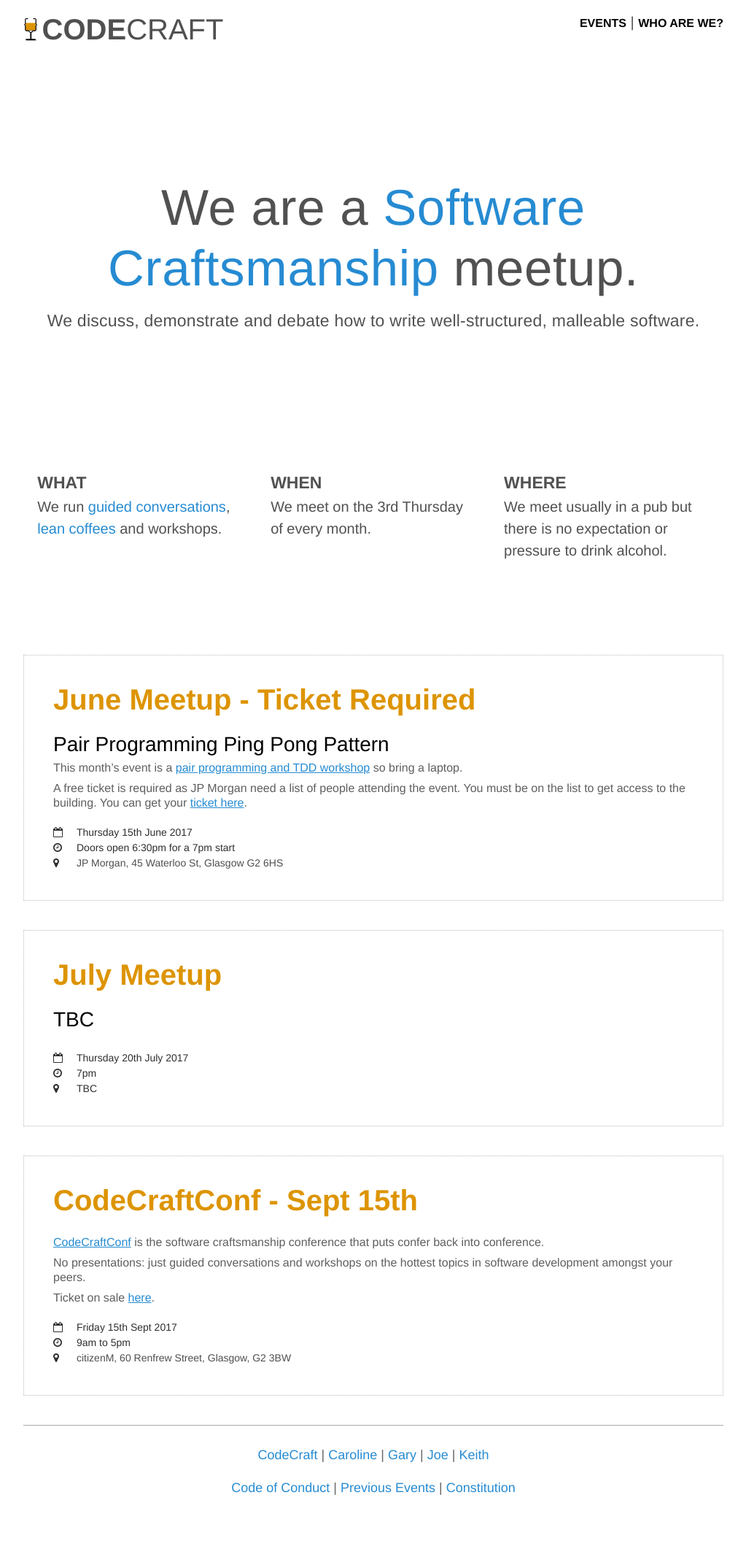
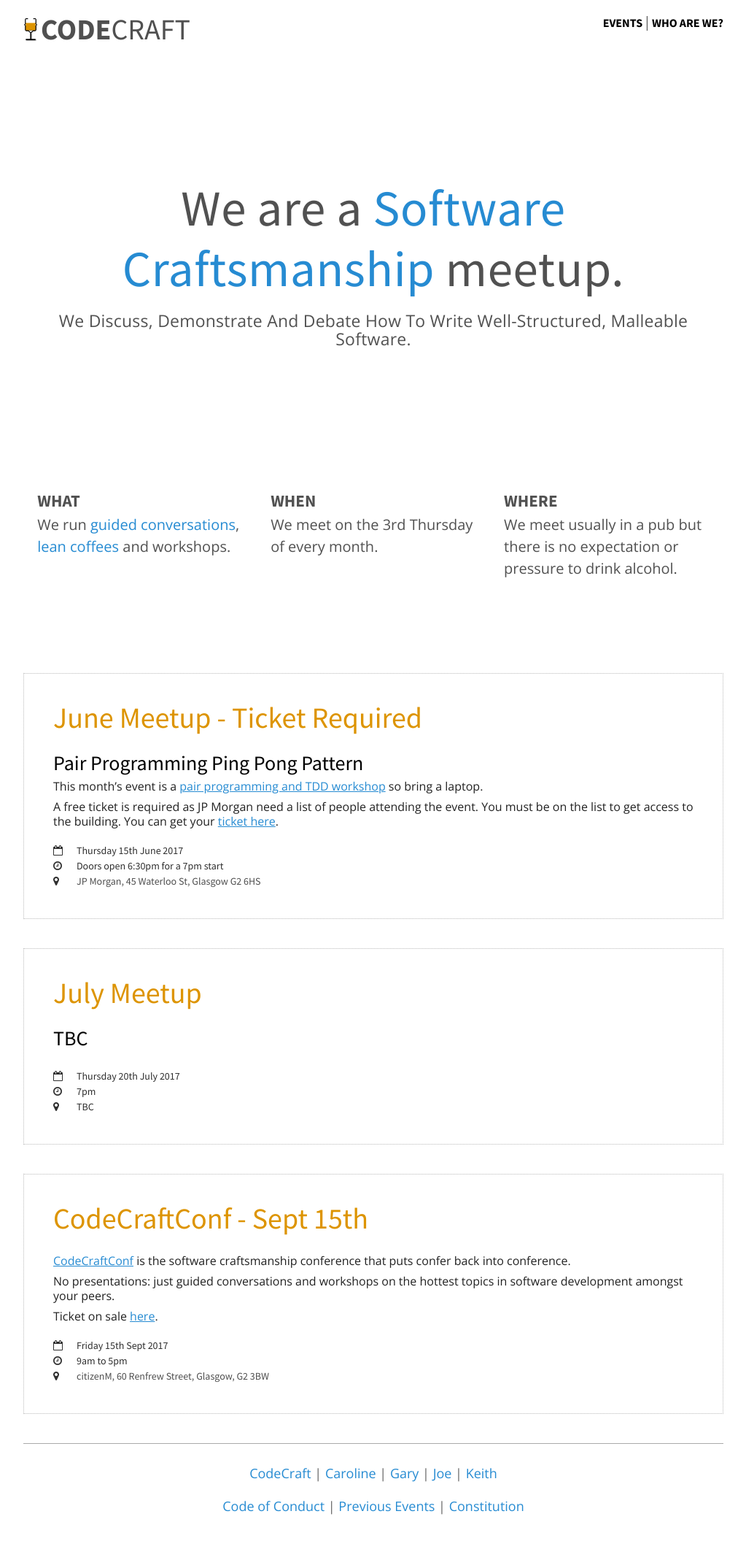
Before and after one commit to codecraftuk/codecraftuk.github.io, a Jekyll site: the page built from indexnew.html, in a window 1280 px wide. Shown: the whole page at 73% size, without its empty margins (128-1151 px from the left). Built offline with Jekyll 4.4.1, drawn with Linux system fonts in a browser that asks for light colours; before the commit the page ends 2097 px from its top, so only the background shows below that.

Commit message:
More new homepage style improvements

```diff
--- a/_layouts/defaultnew.html
+++ b/_layouts/defaultnew.html
@@ -33,7 +33,8 @@
 
     <link rel="icon" type="image/png" href="/images/codecraftlogoclr.png">
     <link rel="stylesheet" href="https://maxcdn.bootstrapcdn.com/font-awesome/4.7.0/css/font-awesome.min.css">
-
+    <link href="http://fonts.googleapis.com/css?family=Open+Sans:400, 400italic" rel="stylesheet" type="text/css">
+    <link href="http://fonts.googleapis.com/css?family=Source+Sans+Pro:400,700" rel="stylesheet" type="text/css">
     <style>
         html {
             font-size: 16px;
@@ -59,6 +60,7 @@
 
         body {
             background: white;
+            font-family: 'Open Sans',sans-serif;
         }
 
         .container {
@@ -218,17 +220,22 @@
             }
         }
 
+        h1,h2,h3{
+            font-family: 'Source Sans Pro',sans-serif;
+        }
 
         .header {
             margin-top: 1em;
             display: flex;
             justify-content: space-between;
             flex-wrap: wrap;
+            font-family: 'Source Sans Pro',sans-serif;
         }
 
         .title {
             text-align: left;
             margin-top: 0em;
+
         }
 
             .title img {
@@ -281,6 +288,21 @@
                 letter-spacing: 0.01em;
                 line-height: 1.2em;
                 margin-bottom: 0.25em;
+                font-family: 'Source Sans Pro',sans-serif;
+            }
+
+
+
+        .jumbotron .lead2 {
+            text-align: center;
+            font-size: 1em;
+            letter-spacing: 0.01em;
+            line-height: 1.1em;
+            text-transform: capitalize;
+        }
+
+            .jumbotron .lead2 span {
+                color: #DD9400;
             }
 
         @media only screen and (min-width: 480px) and (max-width: 720px) {
@@ -293,20 +315,11 @@
             .jumbotron .lead {
                 font-size: 1.5em;
             }
+
+            .jumbotron .lead2 {
+                font-size: 0.8em;
+            }
         }
-
-        .jumbotron .lead2 {
-            text-align: center;
-            font-size: 1em;
-            letter-spacing: 0.01em;
-            line-height: 1.1em;
-        }
-
-            .jumbotron .lead2 span {
-                color: #DD9400;
-            }
-
-
         .whatwherewhen {
             margin-bottom: 6em;
             text-align: left;
@@ -316,6 +329,7 @@
                 font-size: 1.15em;
                 text-transform: uppercase;
                 font-weight: 700;
+                font-family: 'Source Sans Pro',sans-serif;
             }
 
             .whatwherewhen .body {
@@ -329,6 +343,14 @@
             padding: 2em;
             margin-bottom: 2em;
             border: 1px dotted #bbb;
+        }
+
+        .meetups h1 {
+            font-weight: 400;
+        }
+
+        .meetups .description {
+            color: #222;
         }
 
         .blue {
```
